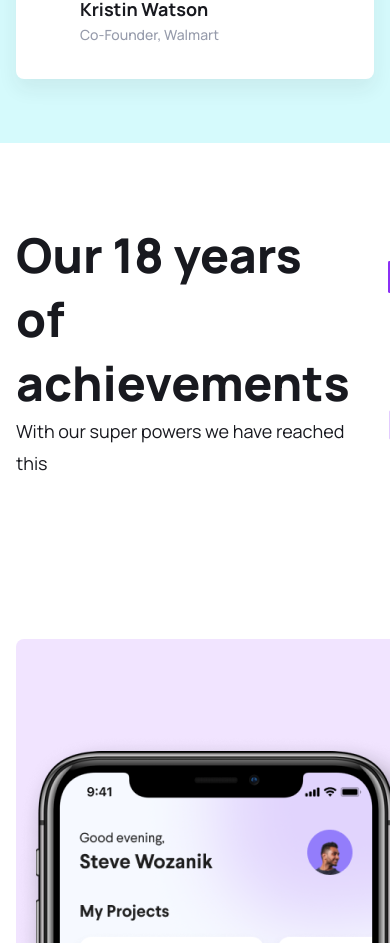
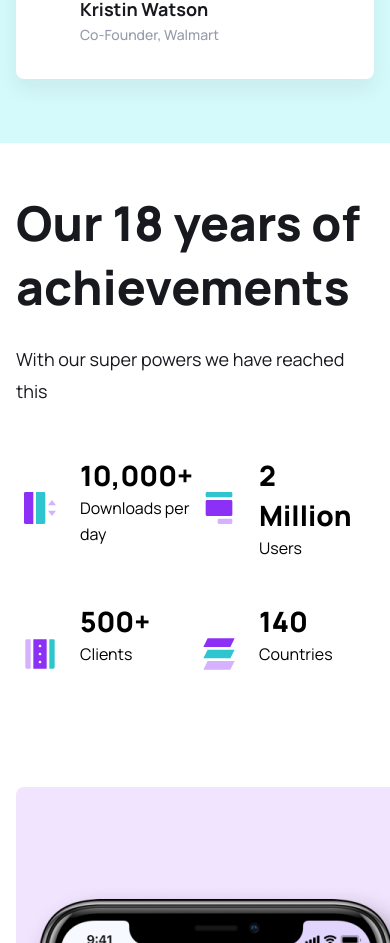
Before and after one commit to bradvatne/landify, a Next.js app: page / in a window 390 px wide. Shown: the part 3416-4359 px from the top of the page. Built offline with nearby package versions, Linux system fonts and the light colour scheme.

Commit message:
stats responsive

```diff
--- a/styles/Stats.module.scss
+++ b/styles/Stats.module.scss
@@ -11,7 +11,7 @@
   text-align: left;
 }
 
-.lead{
+.lead {
   @include lead;
   margin: 0;
 }
@@ -42,5 +42,22 @@
   margin-top: auto;
   margin-bottom: auto;
   margin-right: 1.5rem;
-    margin-left: .5rem;
+  margin-left: 0.5rem;
 }
+
+@media (max-width: 780px) {
+  .wrapper {
+    grid-template-columns: 1fr;
+    padding-top: 3rem;
+    padding-bottom: 0;
+  }
+
+  .title,
+  .lead {
+  }
+
+  .lead {
+    padding-top: 1.5rem;
+    padding-bottom: 3rem;
+  }
+}
```
Lines whose indentation alone changed are shown as unchanged.
